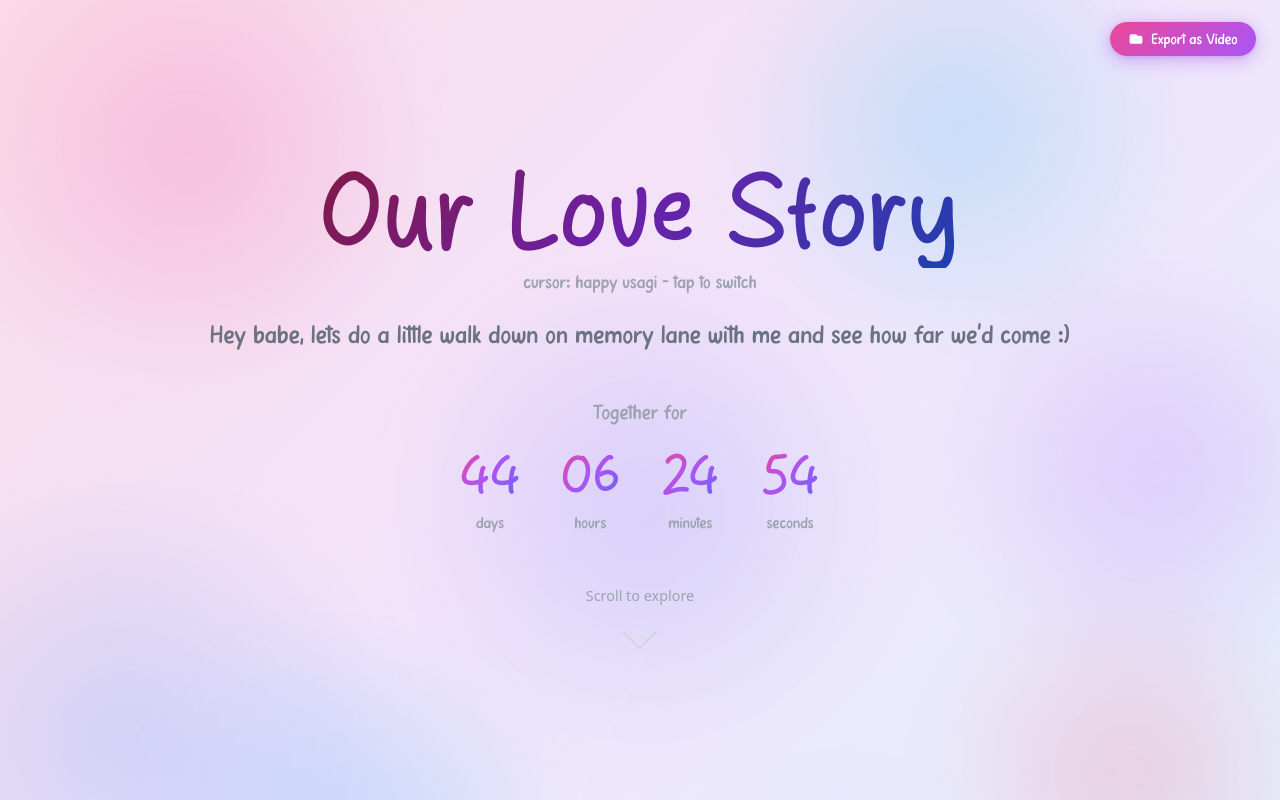
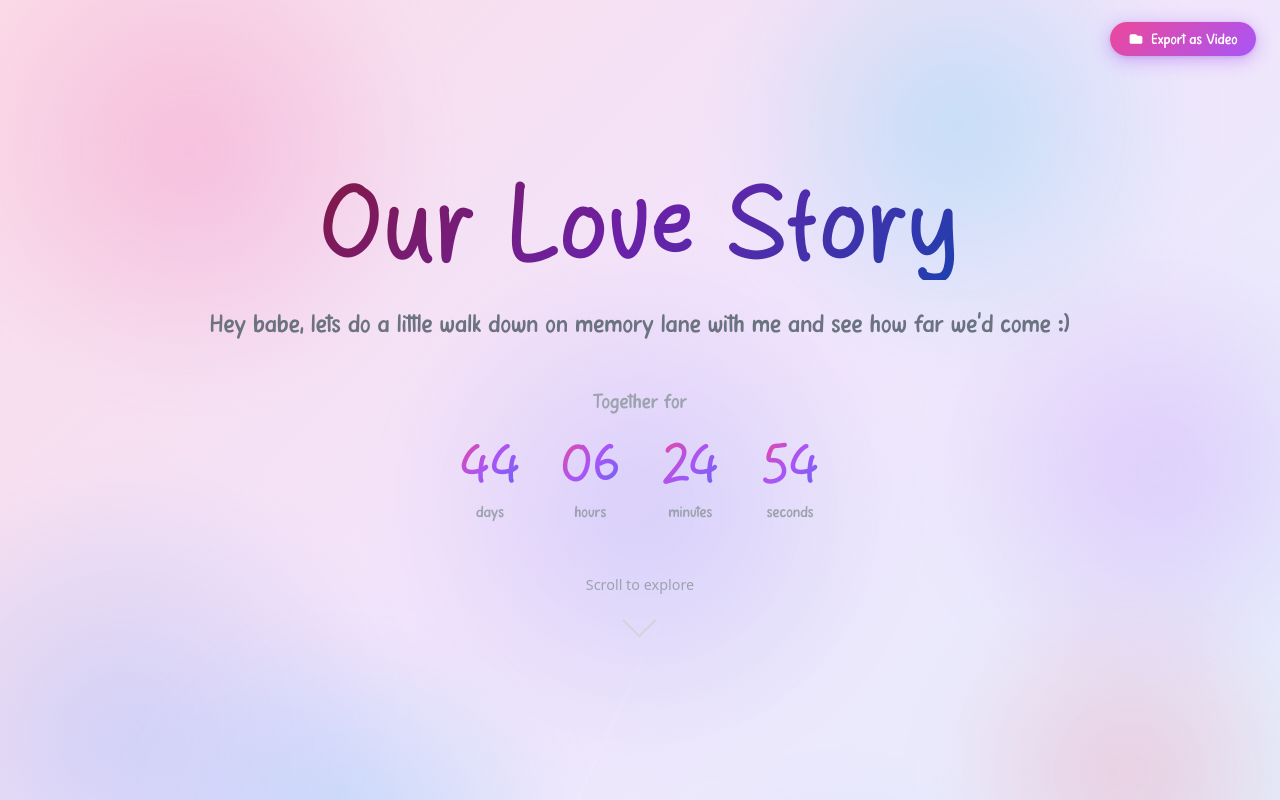
Before and after one commit to WildSphee/babeilove, a React (Vite) app in the folder frontend/: page / in a window 1280 px wide. Shown: the top 800 px of the page. Built offline with nearby package versions, Linux system fonts and the light colour scheme; no server answers.

Commit message:
Auto-update memories

```diff
--- a/frontend/src/App.jsx
+++ b/frontend/src/App.jsx
@@ -397,9 +397,6 @@ function App() {
                 aria-label={`Toggle cursor theme. Current: ${activeCursorTheme?.label || 'Happy Usagi'}`}
               >
                 <span className="hero-title-text">{config?.title || 'Our Love Story'}</span>
-                <span className="hero-title-hint">
-                  Cursor: {activeCursorTheme?.label || 'Happy Usagi'} - tap to switch
-                </span>
               </button>
             </h1>
             <p className="hero-subtitle">{config?.subtitle || ''}</p>
```
